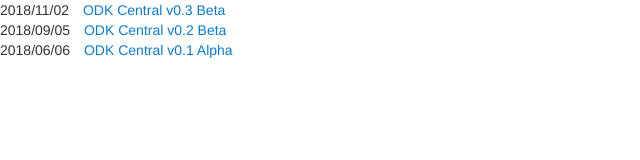
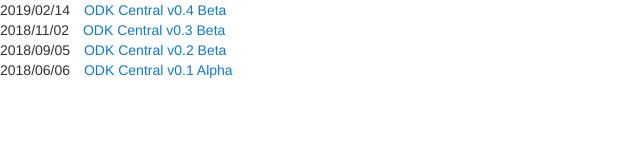
Before and after one commit to getodk/central, a plain HTML site: page docs/news.html in a window 1280 px wide. Shown: the whole page, without its empty margins (0-640 px from the left). Drawn offline with Linux system fonts and the light colour scheme.

Commit message:
Add news item for 0.4

```diff
--- a/docs/news.html
+++ b/docs/news.html
@@ -6,6 +6,12 @@
     <link rel="stylesheet" href="style.css">
   </head>
   <body>
+    <div>
+      <span class="item-date">2019/02/14</span>
+      <a href="https://forum.opendatakit.org/t/odk-central-v0-4-beta/16857" target="_blank">
+        ODK Central v0.4 Beta
+      </a>
+    </div>
     <div>
       <span class="item-date">2018/11/02</span>
       <a href="https://forum.opendatakit.org/t/odk-central-v0-3-beta/16053" target="_blank">
```
